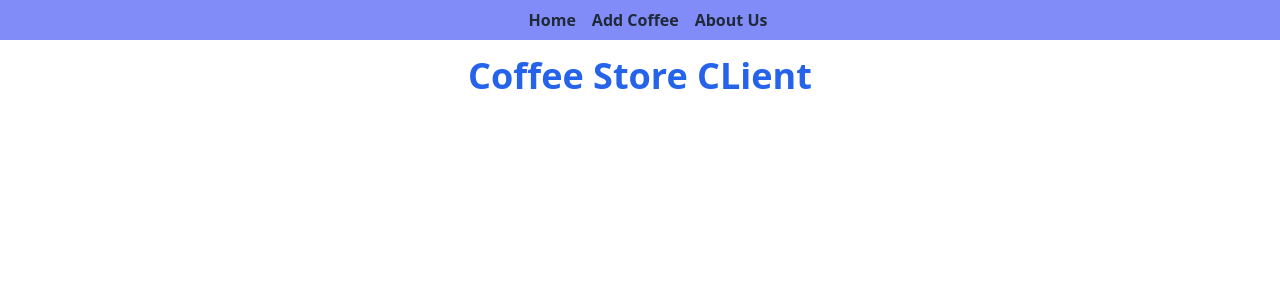
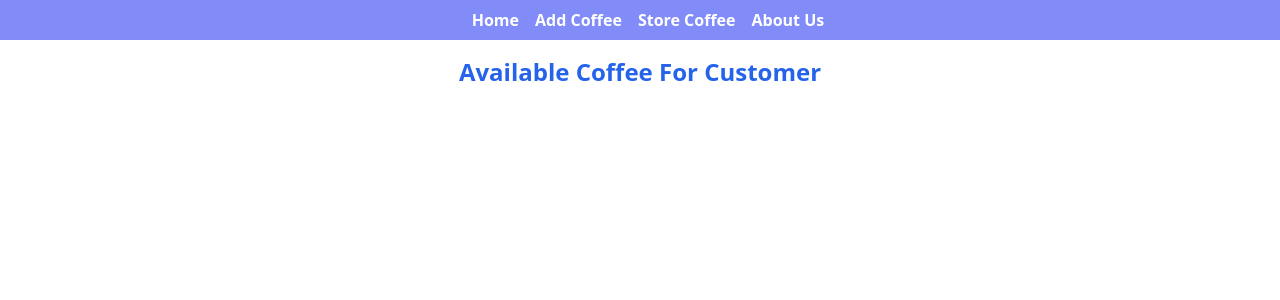
Before and after one commit to MDABDULLAH16/coffee-store-client, a React (Vite) app: page / in a window 1280 px wide. Shown: the top 300 px of the page. Built offline with nearby package versions, Linux system fonts and the light colour scheme.

Commit message:
delete coffee from ui and database

```diff
--- a/src/components/AddCoffee.jsx
+++ b/src/components/AddCoffee.jsx
@@ -32,6 +32,9 @@ const AddCoffee = () => {
       .then((res) => res.json())
       .then((data) => {
         console.log(data);
+        if (data.insertedId) {
+          alert("new coffee Added done!!");
+        }
       });
   };
 
--- a/src/components/Header.jsx
+++ b/src/components/Header.jsx
@@ -3,15 +3,24 @@ import { Link } from "react-router-dom";
 
 const Header = () => {
   return (
-    <div className='flex justify-center bg-indigo-400 p-2'>
+    <div className='flex justify-center text-white bg-indigo-400 p-2'>
       <div>
-        <Link className='ml-4 font-bold ' to='/'>
+        <Link className='ml-4 hover:text-orange-400  font-bold ' to='/'>
           Home
         </Link>
-        <Link className='ml-4 font-bold ' to='/addCoffee'>
+        <Link
+          className='ml-4 hover:text-orange-400  font-bold '
+          to='/addCoffee'
+        >
           Add Coffee
         </Link>
-        <Link className='ml-4 font-bold '>About Us</Link>
+        <Link
+          className='ml-4 hover:text-orange-400  font-bold '
+          to='/storeCoffee'
+        >
+          Store Coffee
+        </Link>
+        <Link className='ml-4 hover:text-orange-400  font-bold '>About Us</Link>
       </div>
     </div>
   );
--- a/src/components/Home.jsx
+++ b/src/components/Home.jsx
@@ -3,8 +3,8 @@ import React from "react";
 const Home = () => {
   return (
     <div>
-      <h1 className='text-4xl text-center font-extrabold text-blue-600 mt-4'>
-        Coffee Store CLient
+      <h1 className='font-bold text-center text-2xl mt-4 text-blue-600'>
+        Available Coffee For Customer
       </h1>
     </div>
   );
--- /dev/null
+++ b/src/components/StoreCoffee.jsx
@@ -0,0 +1,48 @@
+import { data } from "autoprefixer";
+import React, { useState } from "react";
+import { useLoaderData } from "react-router-dom";
+
+const StoreCoffee = () => {
+  const loadedStoredCoffee = useLoaderData();
+  const [storedCoffee, setStoredCoffee] = useState(loadedStoredCoffee);
+  const handleDelete = (_id) => {
+    console.log(_id);
+    fetch(`http://localhost:5000/storeCoffee/${_id}`, {
+      method: "DELETE",
+    })
+      .then((res) => res.json())
+      .then((data) => {
+        console.log(data);
+        if (data.deletedCount > 0) {
+          alert("Delete done a coffee from store!!");
+        }
+        const remainingCoffee = loadedStoredCoffee.filter(
+          (coffee) => coffee._id !== _id
+        );
+        setStoredCoffee(remainingCoffee);
+      });
+  };
+  return (
+    <div>
+      <h1 className='font-bold text-center text-2xl mt-4'>
+        Available Coffee {storedCoffee.length}{" "}
+      </h1>
+      <div>
+        {storedCoffee.map((coffee) => (
+          <div key={coffee._id}>
+            <img width={"500px"} src={coffee.photoURL} alt='' />
+            <h1 className='font-semibold text-2xl'>{coffee.name}</h1>
+            <button
+              className='btn btn-warning'
+              onClick={() => handleDelete(coffee._id)}
+            >
+              Delete Coffee
+            </button>
+          </div>
+        ))}
+      </div>
+    </div>
+  );
+};
+
+export default StoreCoffee;
--- a/src/main.jsx
+++ b/src/main.jsx
@@ -5,6 +5,7 @@ import "./index.css";
 import { RouterProvider, createBrowserRouter } from "react-router-dom";
 import Home from "./components/Home.jsx";
 import AddCoffee from "./components/AddCoffee.jsx";
+import StoreCoffee from "./components/StoreCoffee.jsx";
 
 const route = createBrowserRouter([
   {
@@ -19,6 +20,11 @@ const route = createBrowserRouter([
         path: "/addCoffee",
         element: <AddCoffee></AddCoffee>,
       },
+      {
+        path: "/storeCoffee",
+        element: <StoreCoffee></StoreCoffee>,
+        loader: () => fetch("http://localhost:5000/storeCoffee"),
+      },
     ],
   },
 ]);
```
